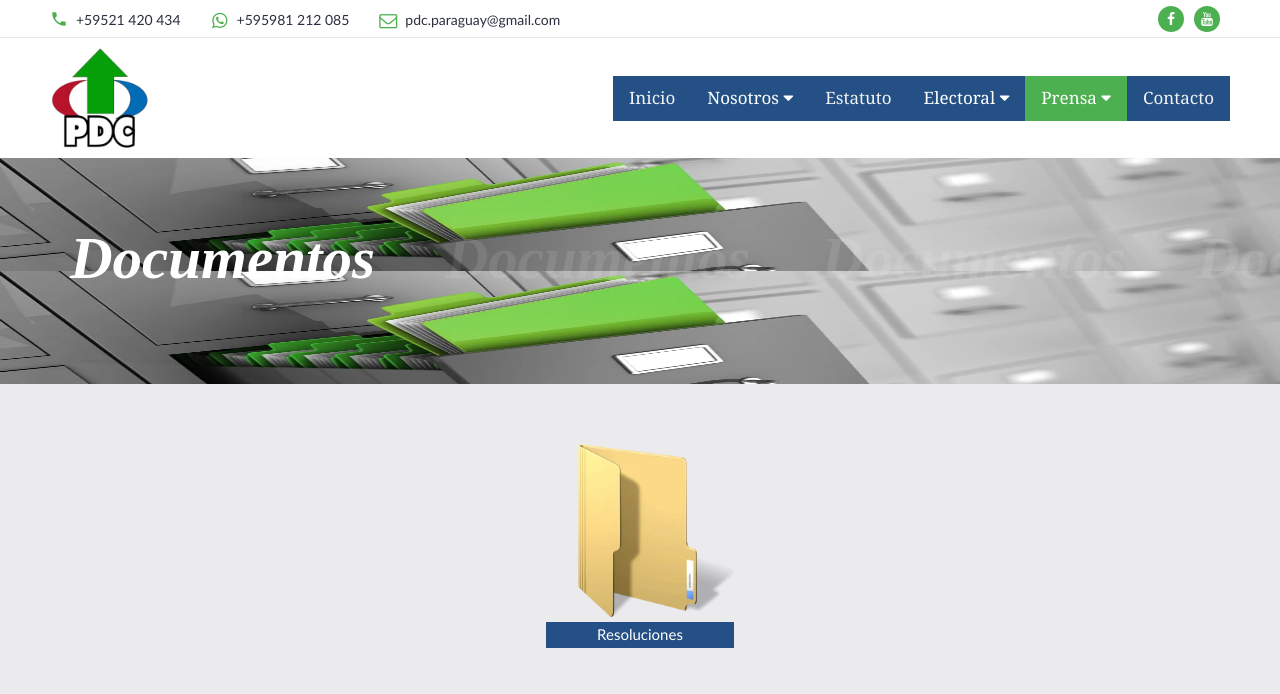
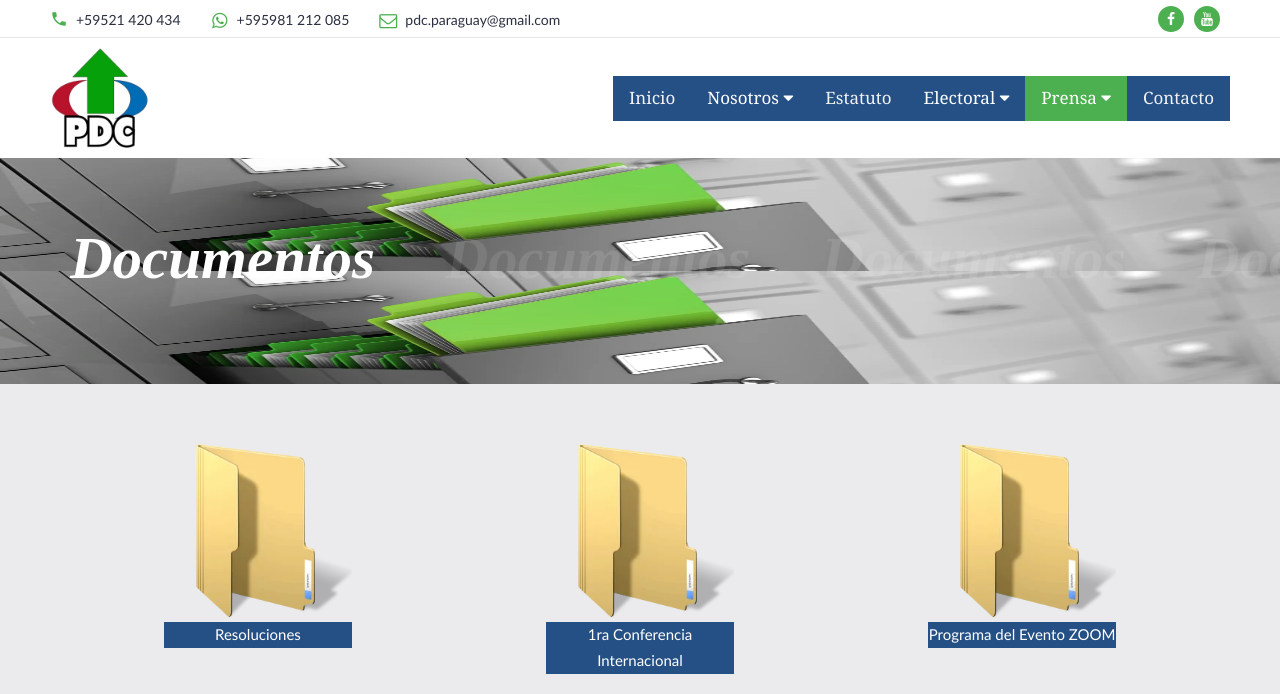
Before and after one commit to pichucho013/Proyecto_PDC, a PHP site: page /prensa/documentos.php in a window 1280 px wide. Shown: the top 694 px of the page. Run offline with PHP 8.4, Linux system fonts and the light colour scheme; some web fonts are replaced.

Commit message:
mdificacion pestanha documento
Modificacion pestanha documento y otras cosas.

```diff
--- a/PDC/contactos.php
+++ b/PDC/contactos.php
@@ -6,6 +6,7 @@
     <meta name="viewport" content="width=device-width, height=device-height, initial-scale=1.0, maximum-scale=1.0, user-scalable=0">
     <meta http-equiv="X-UA-Compatible" content="IE=edge">
     <meta charset="utf-8">
+    <meta name="robots" content="index, follow">
     <link rel="icon" href="images/logito.ico" type="image/x-icon">
     <link rel="stylesheet" type="text/css" href="css/fuentes.css">
     <link rel="stylesheet" href="css/fonts.css">
--- a/PDC/electoral/sala-electoral.php
+++ b/PDC/electoral/sala-electoral.php
@@ -6,6 +6,7 @@
     <meta name="viewport" content="width=device-width, height=device-height, initial-scale=1.0, maximum-scale=1.0, user-scalable=0">
     <meta http-equiv="X-UA-Compatible" content="IE=edge">
     <meta charset="utf-8">
+    <meta name="robots" content="index, follow">
     <link rel="icon" href="../images/logito.ico" type="image/x-icon">
     <link rel="stylesheet" type="text/css" href="../css/fuentes.css">
     <link rel="stylesheet" href="../css/fonts.css">
--- a/PDC/estatuto.php
+++ b/PDC/estatuto.php
@@ -6,6 +6,7 @@
     <meta name="viewport" content="width=device-width, height=device-height, initial-scale=1.0, maximum-scale=1.0, user-scalable=0">
     <meta http-equiv="X-UA-Compatible" content="IE=edge">
     <meta charset="utf-8">
+    <meta name="robots" content="index, follow">
     <link rel="icon" href="images/logito.ico" type="image/x-icon">
     <link rel="stylesheet" type="text/css" href="css/fuentes.css">
     <link rel="stylesheet" href="css/fonts.css">
--- a/PDC/index.php
+++ b/PDC/index.php
@@ -7,6 +7,7 @@
     <meta http-equiv="X-UA-Compatible" content="IE=edge">
     <meta charset="utf-8">
     <meta name="description"  content="Sitio oficial del PDC. ¡Estamos destinados a la construcción de una Sociedad en progreso continuo.!" />
+    <meta name="robots" content="index, follow">
     <link rel="icon" href="images/logito.ico" type="image/x-icon">
     <link rel="stylesheet" type="text/css" href="css/fuentes.css">
     <link rel="stylesheet" href="css/fonts.css">
--- a/PDC/js/mostrar_documento.js
+++ b/PDC/js/mostrar_documento.js
@@ -1,4 +1,6 @@
-var div = document.getElementById('contenido');
+var div1 = document.getElementById('contenido1');
+var div2 = document.getElementById('contenido2');
+var div3 = document.getElementById('contenido3');
 
 var odca = document.getElementById('fotos_odca');
 var pdc = document.getElementById('fotos_pdc');
@@ -8,7 +10,17 @@ var odca_foto = document.getElementById('thumb_odca');
 
 function mostrar(que_mostrar){
     if(que_mostrar == "resoluciones"){
-        div.style.display='block';
+        div1.style.display='block';
+        div2.style.display='none';
+        div3.style.display='none';
+    }else if(que_mostrar == "conferencia"){
+        div1.style.display='none';
+        div2.style.display='block';
+        div3.style.display='none';
+    }else if(que_mostrar == "programa"){
+        div1.style.display='none';
+        div2.style.display='none';
+        div3.style.display='block';
     }
 
 }
--- a/PDC/nosotros/organigrama.php
+++ b/PDC/nosotros/organigrama.php
@@ -6,6 +6,7 @@
     <meta name="viewport" content="width=device-width, height=device-height, initial-scale=1.0, maximum-scale=1.0, user-scalable=0">
     <meta http-equiv="X-UA-Compatible" content="IE=edge">
     <meta charset="utf-8">
+    <meta name="robots" content="index, follow">
     <link rel="icon" href="../images/logito.ico" type="image/x-icon">
     <link rel="stylesheet" type="../text/css" href="css/fuentes.css">
     <link rel="stylesheet" href="../css/fonts.css">
--- a/PDC/nosotros/pdcmundo.php
+++ b/PDC/nosotros/pdcmundo.php
@@ -6,6 +6,7 @@
     <meta name="viewport" content="width=device-width, height=device-height, initial-scale=1.0, maximum-scale=1.0, user-scalable=0">
     <meta http-equiv="X-UA-Compatible" content="IE=edge">
     <meta charset="utf-8">
+    <meta name="robots" content="index, follow">
     <link rel="icon" href="../images/logito.ico" type="image/x-icon">
     <link rel="stylesheet" type="text/css" href="../css/fuentes.css">
     <link rel="stylesheet" href="../css/fonts.css">
--- a/PDC/nosotros/quienesomos.php
+++ b/PDC/nosotros/quienesomos.php
@@ -6,6 +6,7 @@
     <meta name="viewport" content="width=device-width, height=device-height, initial-scale=1.0, maximum-scale=1.0, user-scalable=0">
     <meta http-equiv="X-UA-Compatible" content="IE=edge">
     <meta charset="utf-8">
+    <meta name="robots" content="index, follow">
     <link rel="icon" href="../images/logito.ico" type="image/x-icon">
     <link rel="stylesheet" type="text/css" href="../css/fuentes.css">
     <link rel="stylesheet" href="../css/fonts.css">
--- a/PDC/prensa/documentos.php
+++ b/PDC/prensa/documentos.php
@@ -6,6 +6,7 @@
     <meta name="viewport" content="width=device-width, height=device-height, initial-scale=1.0, maximum-scale=1.0, user-scalable=0">
     <meta http-equiv="X-UA-Compatible" content="IE=edge">
     <meta charset="utf-8">
+    <meta name="robots" content="index, follow">
     <link rel="icon" href="../images/logito.ico" type="image/x-icon">
     <link rel="stylesheet" type="text/css" href="../css/fuentes.css">
     <link rel="stylesheet" href="../css/fonts.css">
@@ -86,16 +87,54 @@
                     <p class="text-header" style="background-color: #255085;text-align: center;color: white;">Resoluciones</p>
                   </div></a>
             </div>
-        </div>
+
+            <div class="col-sm-2 col-md-2 col-lg-2" style="text-align:center" id="carpeta">
+                <a href="#carpeta" onclick="mostrar('conferencia')" class="opacidad">
+                    <figure class="thumbnail-image"><img src="../images/folder.webp" alt="carpeta" width="246" height="300"/>
+                  </figure>
+                  <div class="thumbnail-caption">
+                    <p class="text-header" style="background-color: #255085;text-align: center;color: white;">1ra Conferencia Internacional</p>
+                  </div></a>
+            </div>
+
+            <div class="col-sm-2 col-md-2 col-lg-2" style="text-align:center" id="carpeta">
+                <a href="#carpeta" onclick="mostrar('programa')" class="opacidad">
+                    <figure class="thumbnail-image"><img src="../images/folder.webp" alt="carpeta" width="246" height="300"/>
+                  </figure>
+                  <div class="thumbnail-caption">
+                    <p class="text-header" style="background-color: #255085;text-align: center;color: white;">Programa del Evento ZOOM</p>
+                  </div></a>
+            </div>
+          </div>
       </section>
 
 
-      <div id="contenido" style="text-align: center;">
+      <div id="contenido1" style="text-align: center;">
       <h3 style="text-align:center;color:#9F9F9F" id="resoluciones">Resoluciones</h3>
       <div style="text-align: left;width: 80%;margin: auto; margin-top:1%">
       <h4>Resolución Nº 78</h4>
       <!-- <a download href="../images/folder.png" >Descargar archivo desde aquí</a> -->
         <iframe id="iframepdf" src="../files/documentos/resoluciones/resoluciones.pdf"width="100%" height="600px"></iframe>
+        </div>
+      </div>
+      <br>
+
+      <div id="contenido2" style="text-align: center;display: none;">
+      <h3 style="text-align:center;color:#9F9F9F" id="resoluciones">Conferencias</h3>
+      <div style="text-align: left;width: 80%;margin: auto; margin-top:1%">
+      <h4>1ra Conferencia Internacional</h4>
+      <!-- <a download href="../images/folder.png" >Descargar archivo desde aquí</a> -->
+        <iframe id="iframepdf" src="../files/documentos/resoluciones/conferencia-internacional.pdf"width="100%" height="600px"></iframe>
+        </div>
+      </div>
+      <br>
+
+      <div id="contenido3" style="text-align: center;display: none;">
+      <h3 style="text-align:center;color:#9F9F9F" id="resoluciones">Programa del Evento ZOOM</h3>
+      <div style="text-align: left;width: 80%;margin: auto; margin-top:1%">
+      <h4>Programa del Evento ZOOM</h4>
+      <!-- <a download href="../images/folder.png" >Descargar archivo desde aquí</a> -->
+        <iframe id="iframepdf" src="../files/documentos/resoluciones/Programa-Evento-ZOOM.pdf"width="100%" height="600px"></iframe>
         </div>
       </div>
       <br>
--- a/PDC/prensa/galeria.php
+++ b/PDC/prensa/galeria.php
@@ -6,6 +6,7 @@
     <meta name="viewport" content="width=device-width, height=device-height, initial-scale=1.0, maximum-scale=1.0, user-scalable=0">
     <meta http-equiv="X-UA-Compatible" content="IE=edge">
     <meta charset="utf-8">
+    <meta name="robots" content="index, follow">
     <link rel="icon" href="../images/logito.ico" type="image/x-icon">
     <link rel="stylesheet" type="text/css" href="../css/fuentes.css">
     <link rel="stylesheet" href="../css/fonts.css">
--- a/robots.txt
+++ b/robots.txt
@@ -1,4 +1,4 @@
 
 #Begin Attracta SEO Tools Sitemap. Do not remove
-sitemap: http://cdn.attracta.com/sitemap/6161278.xml.gz
+sitemap: http://www.pdc.org.py/sitemap.xml
 #End Attracta SEO Tools Sitemap. Do not remove
```
Also changed, not shown: PDC/nosotros/autoridades.php (+4 -3 lines), PDC/images/banner-estatuto.webp, 2 other files.
